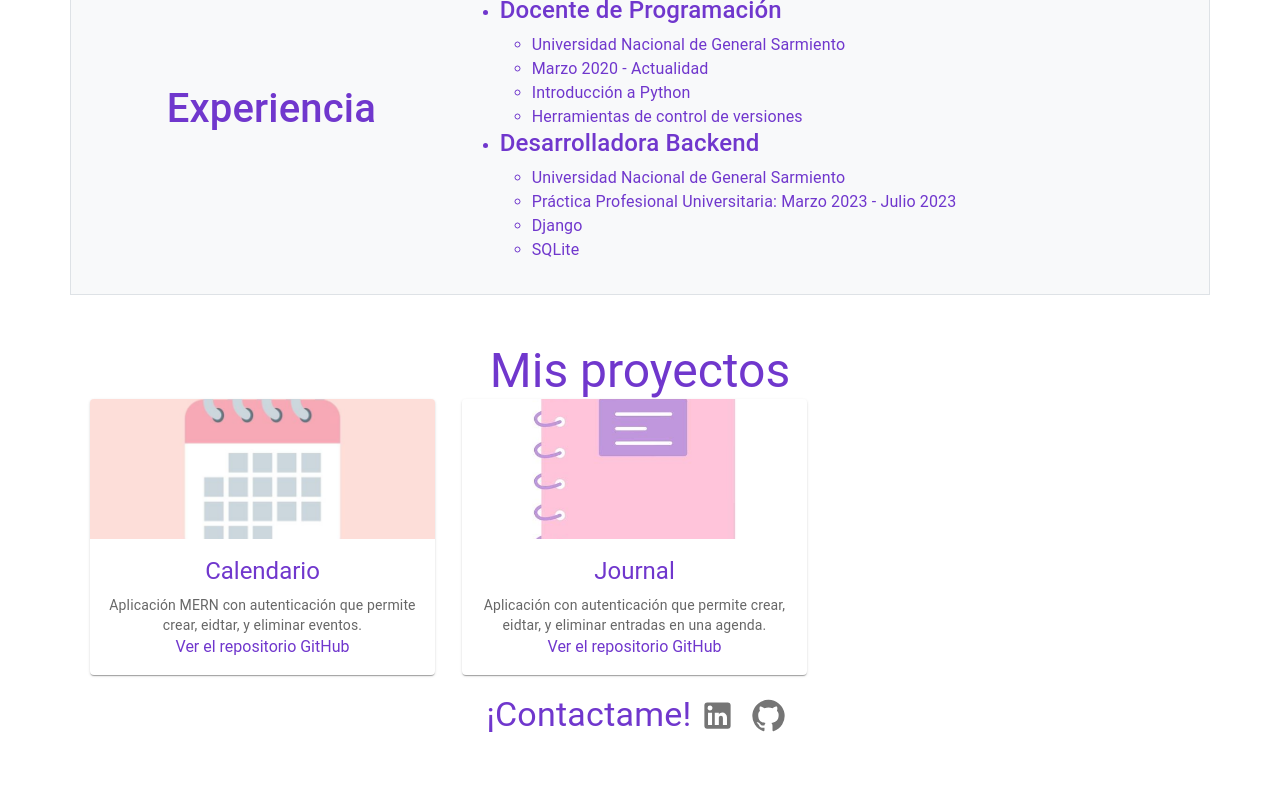
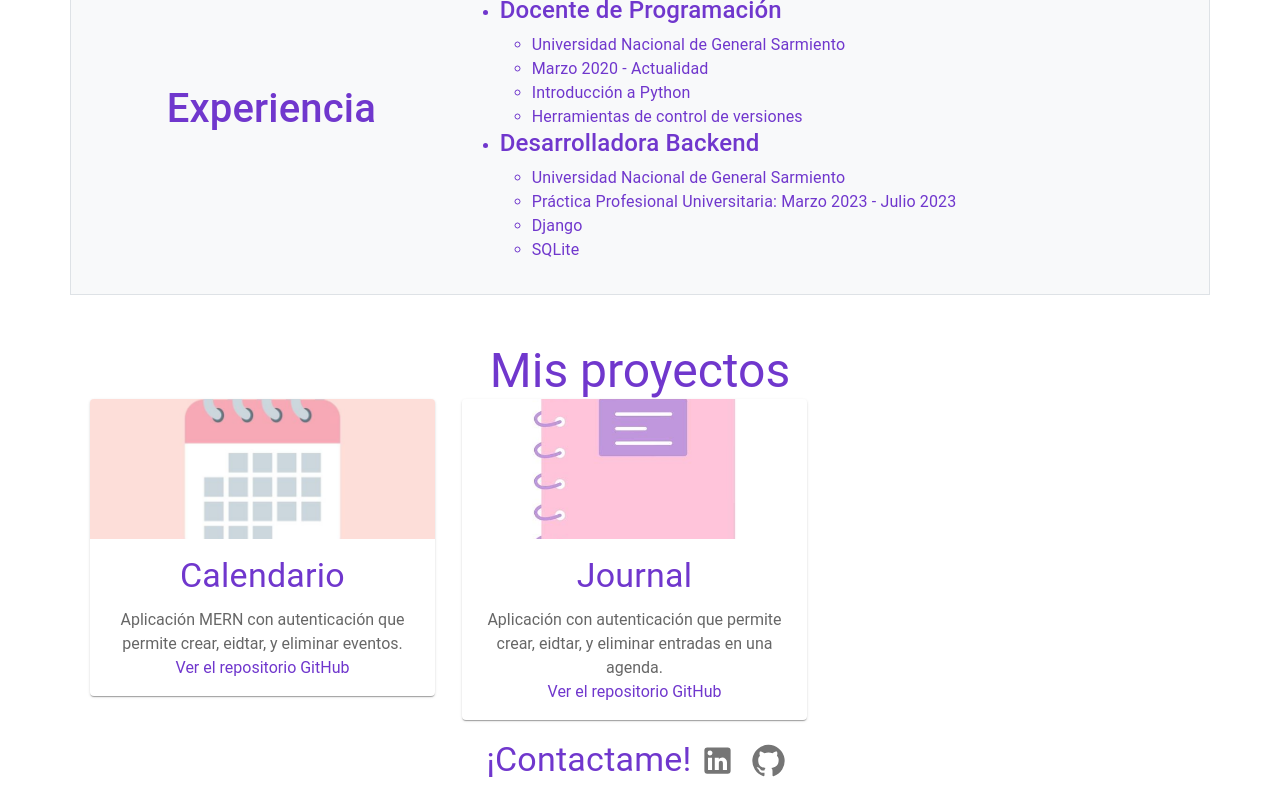
Before and after one commit to LuciaSoria5/portfolio, a React (Vite) app: page /presentacion in a window 1280 px wide. Shown: the part 1231-2031 px from the top of the page. Before the commit the page ends 1986 px from the top, so only its background shows below. Built offline with nearby package versions, Linux system fonts and the light colour scheme.

Commit message:
Add links in Contacto

```diff
--- a/src/components/Contacto.jsx
+++ b/src/components/Contacto.jsx
@@ -28,19 +28,16 @@ export const Contacto = () => {
         ¡Contactame!
         </Typography>
         <IconButton
-            // component="label"
             role="button"
             variant="contained"
-            // startIcon={}
+            onClick={() => window.open("https://www.linkedin.com/in/lucía-soria-7a66411b0", "_blank", "noopener noreferrer")}
         >
             <LinkedInIcon fontSize="large"/>
         </IconButton>
         <IconButton
-            // component="label"
             role="button"
             variant="contained"
-
-            // startIcon={}
+            onClick={() => window.open("https://github.com/LuciaSoria5", "_blank", "noopener noreferrer")}
         >
             <GitHubIcon fontSize="large"/>
         </IconButton>
--- a/src/components/subcomponents/Proyecto.jsx
+++ b/src/components/subcomponents/Proyecto.jsx
@@ -15,12 +15,13 @@ export const Proyecto = ({ titulo, descripcion, repositorio, imagen }) => {
           alt={ titulo }
         />
         <CardContent>
-          <Typography color="primary.color" gutterBottom variant="h5" component="div">
+          <Typography color="primary.color" gutterBottom variant="h4" component="div">
             { titulo }
           </Typography>
-          <Typography variant="body2" color="text.secondary">
+          <Typography variant="body" color="text.secondary">
             { descripcion }
           </Typography>
+          <br/>
           <Link
             color="primary.color"
             underline="hover"
```
